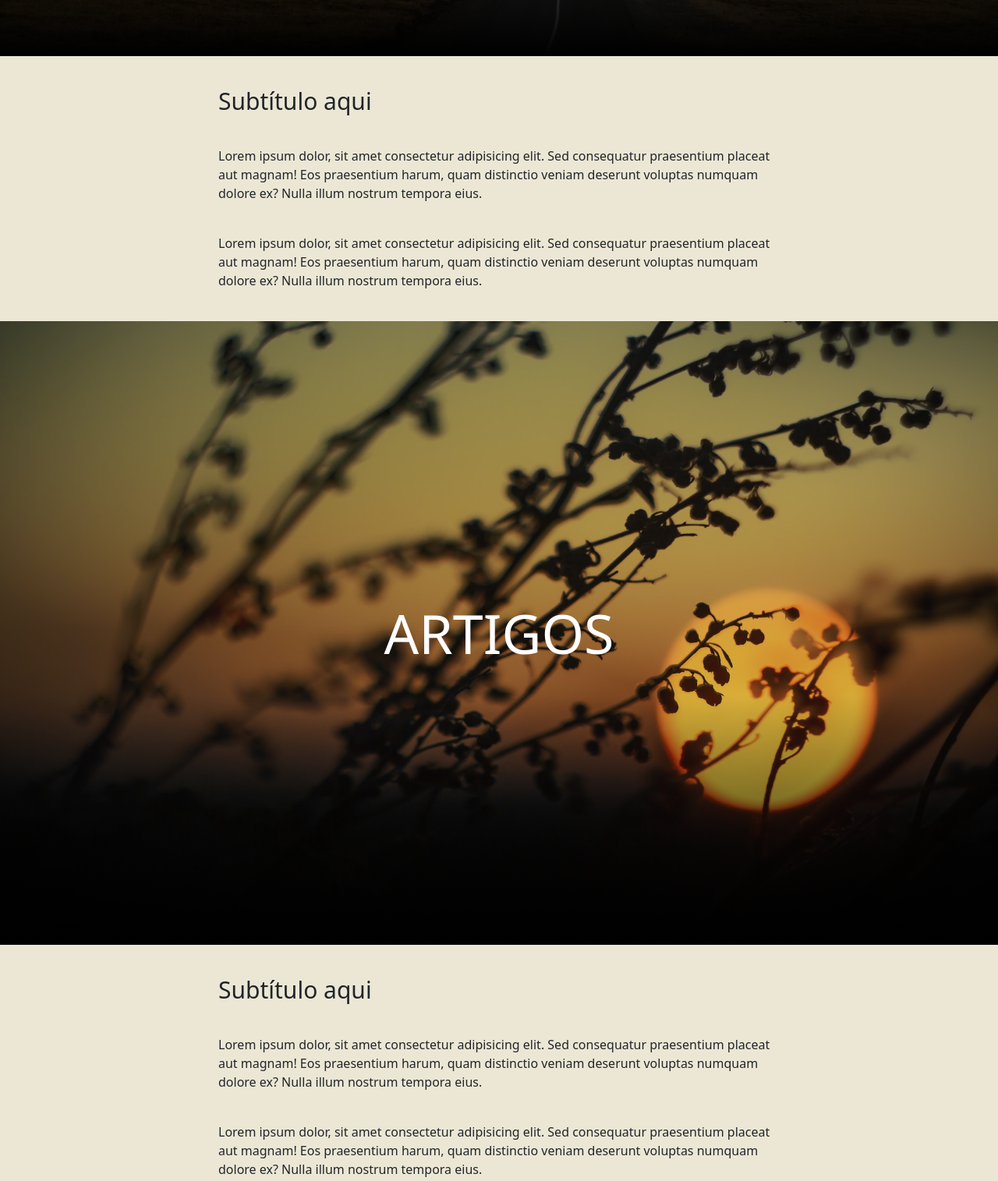
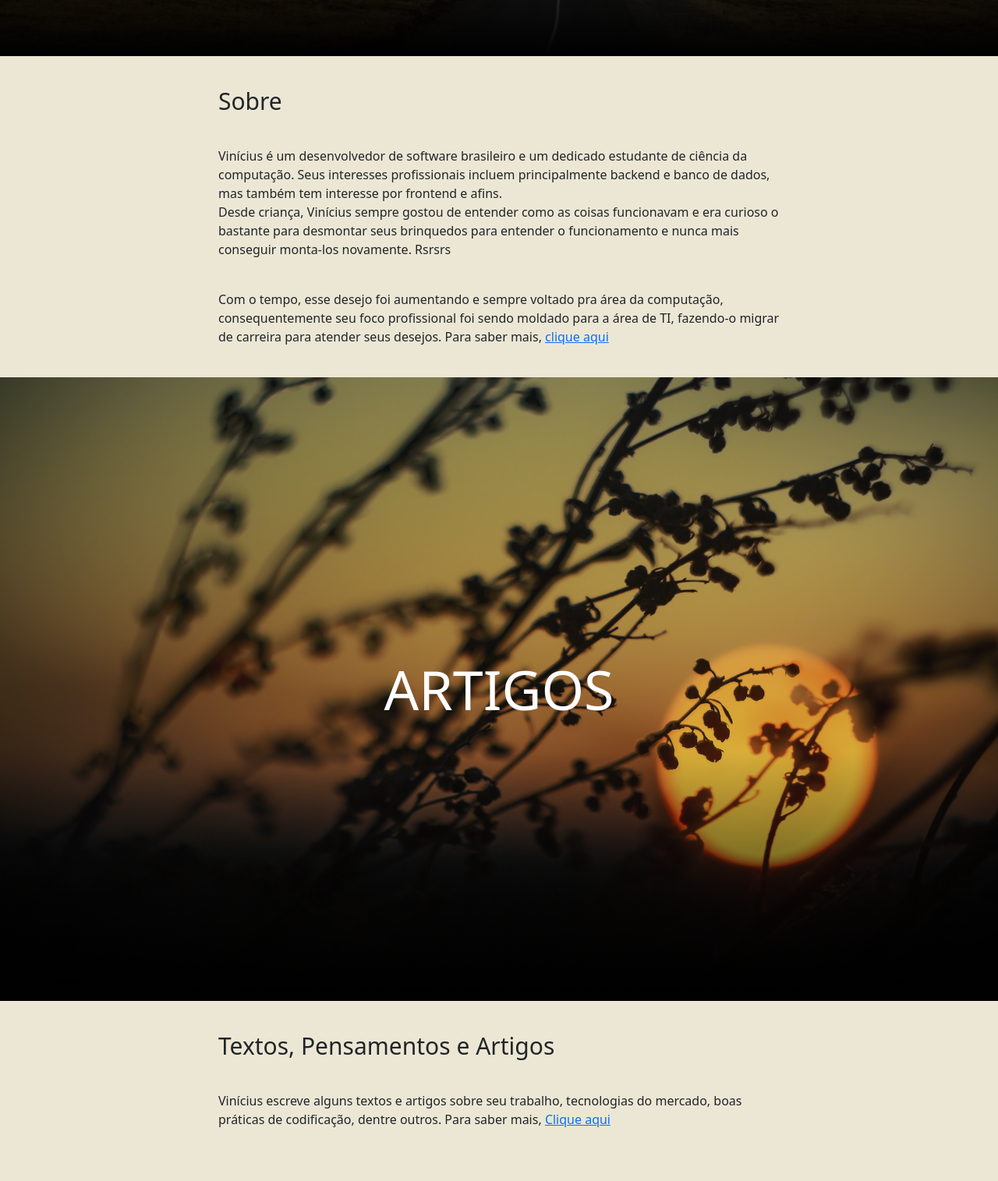
Before and after one commit to CasttCK/WebSite, a plain HTML site: page index.html in a window 1280 px wide. Shown: the part 728-2243 px from the top of the page at 78% size. Drawn offline with nearby package versions, Linux system fonts and the light colour scheme; a web font is replaced by a local one.

Commit message:
Feat: Ajustes nos textos da tela inicial

```diff
--- a/index.html
+++ b/index.html
@@ -22,9 +22,15 @@
             </section>
             <section class="module content">
                 <div class="container-text">
-                    <h2>Subtítulo aqui</h2>
-                    <p>Lorem ipsum dolor, sit amet consectetur adipisicing elit. Sed consequatur praesentium placeat aut magnam! Eos praesentium harum, quam distinctio veniam deserunt voluptas numquam dolore ex? Nulla illum nostrum tempora eius.</p>
-                    <p>Lorem ipsum dolor, sit amet consectetur adipisicing elit. Sed consequatur praesentium placeat aut magnam! Eos praesentium harum, quam distinctio veniam deserunt voluptas numquam dolore ex? Nulla illum nostrum tempora eius.</p>
+                    <h2>Sobre</h2>
+                    <p>
+                        Vinícius é um desenvolvedor de software brasileiro e um dedicado estudante de ciência da computação. Seus interesses profissionais incluem principalmente backend e banco de dados, mas também tem interesse por frontend e afins.<br>
+                        Desde criança, Vinícius sempre gostou de entender como as coisas funcionavam e era curioso o bastante para desmontar seus brinquedos para entender o funcionamento e nunca mais conseguir monta-los novamente. Rsrsrs
+                    </p>
+                    <p>
+                        Com o tempo, esse desejo foi aumentando e sempre voltado pra área da computação, consequentemente seu foco profissional foi sendo moldado para a área de TI, fazendo-o migrar de carreira para atender seus desejos.
+                        Para saber mais, <a href="">clique aqui</a>
+                    </p>
                 </div>
             </section>
             <section class="module parallax parallax-2">
@@ -32,9 +38,8 @@
             </section>
             <section class="module content">
                 <div class="container-text">
-                    <h2>Subtítulo aqui</h2>
-                    <p>Lorem ipsum dolor, sit amet consectetur adipisicing elit. Sed consequatur praesentium placeat aut magnam! Eos praesentium harum, quam distinctio veniam deserunt voluptas numquam dolore ex? Nulla illum nostrum tempora eius.</p>
-                    <p>Lorem ipsum dolor, sit amet consectetur adipisicing elit. Sed consequatur praesentium placeat aut magnam! Eos praesentium harum, quam distinctio veniam deserunt voluptas numquam dolore ex? Nulla illum nostrum tempora eius.</p>
+                    <h2>Textos, Pensamentos e Artigos</h2>
+                    <p>Vinícius escreve alguns textos e artigos sobre seu trabalho, tecnologias do mercado, boas práticas de codificação, dentre outros. Para saber mais, <a href="">Clique aqui</a><p>
                 </div>
             </section>
             <section class="module parallax parallax-3">
@@ -43,7 +48,7 @@
             <section class="module content">
                 <div class="container-text">
                     <h2>Subtítulo aqui</h2>
-                    <a href="/Pages/Curriculo/curriculo.html">Curriculo</a>
+                    <p>Acesse o <a href="/Pages/Curriculo/curriculo.html">Curriculo</a> profisional do Vinícius.</p>
                 </div>
             </section>
         </main>
```
